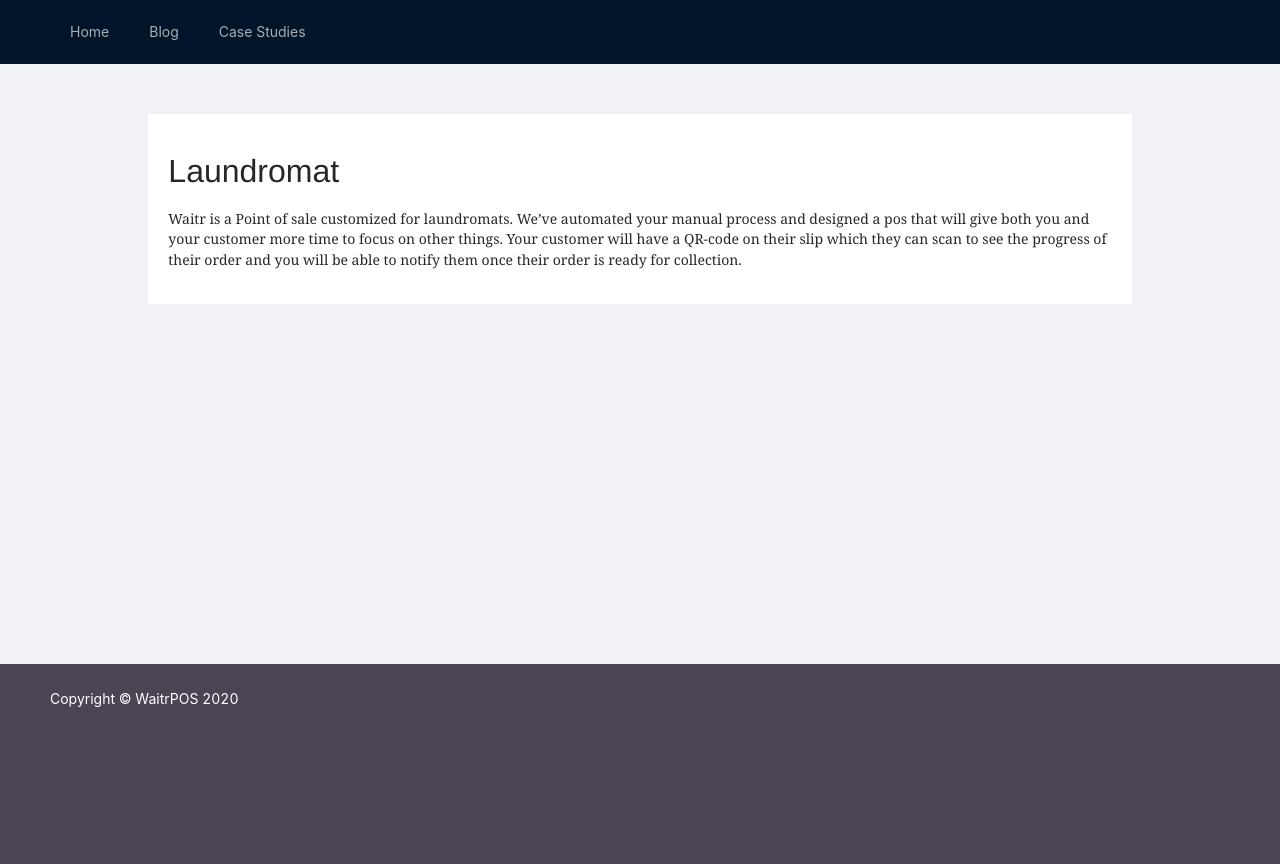
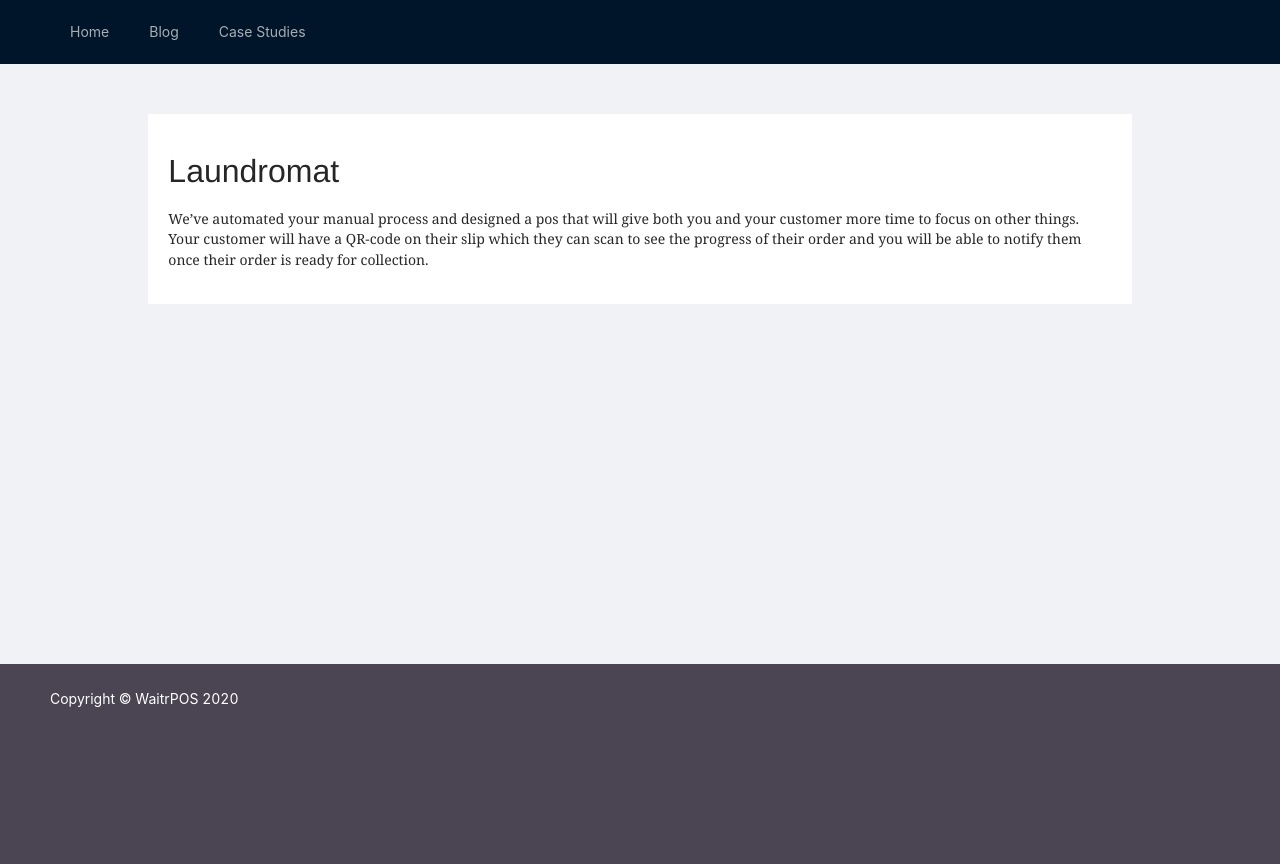
Before and after one commit to Appchemy/waitr-website, a Gatsby site: page /laundromat/ in a window 1280 px wide. Built offline with nearby package versions, Linux system fonts and the light colour scheme; Gatsby itself is replaced by a stand-in of ours; some packages are replaced by stand-ins of ours.

Commit message:
Update Business “laundromat”

```diff
--- a/content/business/laundromat.md
+++ b/content/business/laundromat.md
@@ -2,4 +2,4 @@
 title: Laundromat
 position: 2
 ---
-Waitr is a Point of sale customized for laundromats. We’ve automated your manual process and designed a pos that will give both you and your customer more time to focus on other things. Your customer will have a QR-code on their slip which they can scan to see the progress of their order and you will be able to notify them once their order is ready for collection.
+We’ve automated your manual process and designed a pos that will give both you and your customer more time to focus on other things. Your customer will have a QR-code on their slip which they can scan to see the progress of their order and you will be able to notify them once their order is ready for collection.
```
